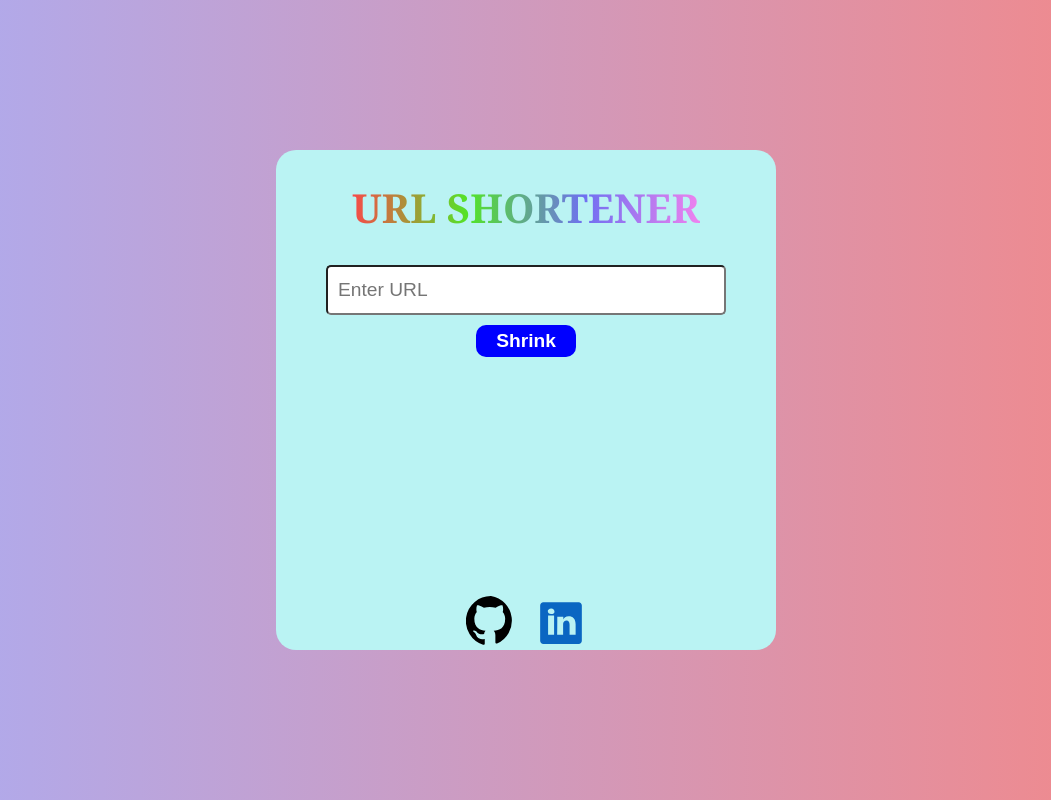
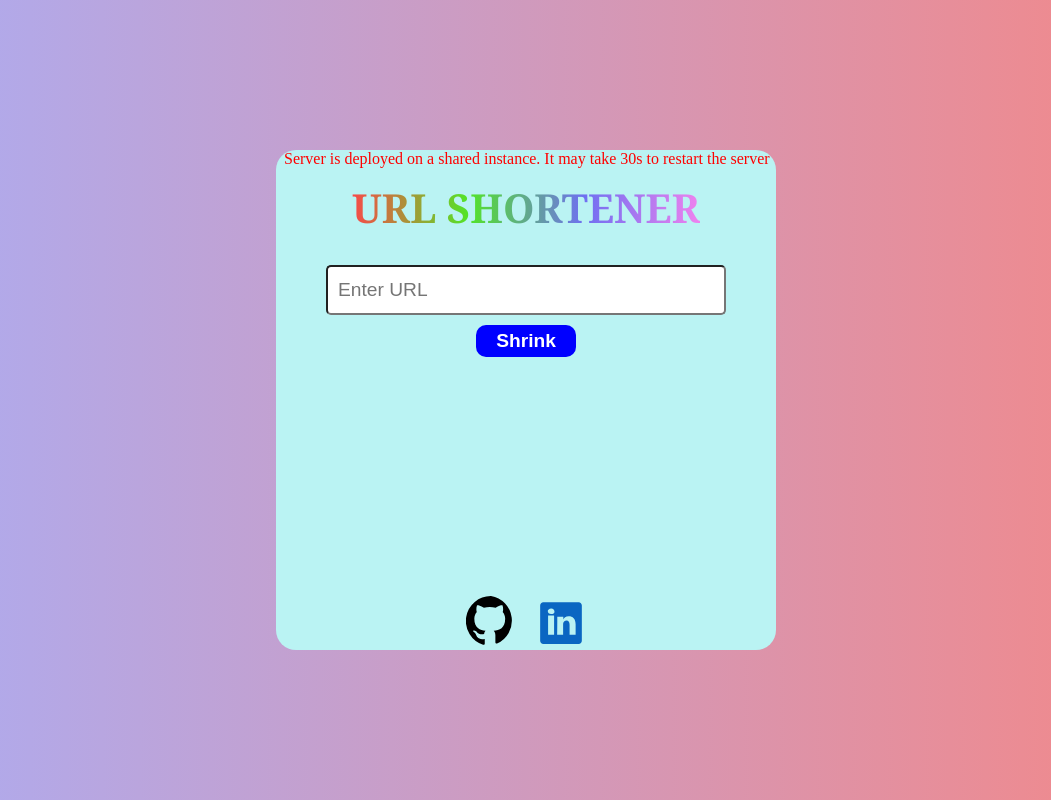
Before and after one commit to devesh-y/URL-Shortener, a React (Vite) app in the folder frontend/: page / in a window 1280 px wide. Shown: the whole page, without its empty margins (114-1165 px from the left). Built offline with nearby package versions, Linux system fonts and the light colour scheme.

Commit message:
server alert

```diff
--- a/frontend/src/App.tsx
+++ b/frontend/src/App.tsx
@@ -81,6 +81,7 @@ function App() {
 
     return (
         <>
+        <p style={{position:"fixed",color:"red",transform:"translate(8px)"}}>Server is deployed on a shared instance. It may take 30s to restart the server</p>
             <p id="mytitletext">URL SHORTENER</p>
             <form id="formbox">
                 <input type="text" id="textinput" placeholder="Enter URL" value={textInput} onChange={(e): void => {
```
